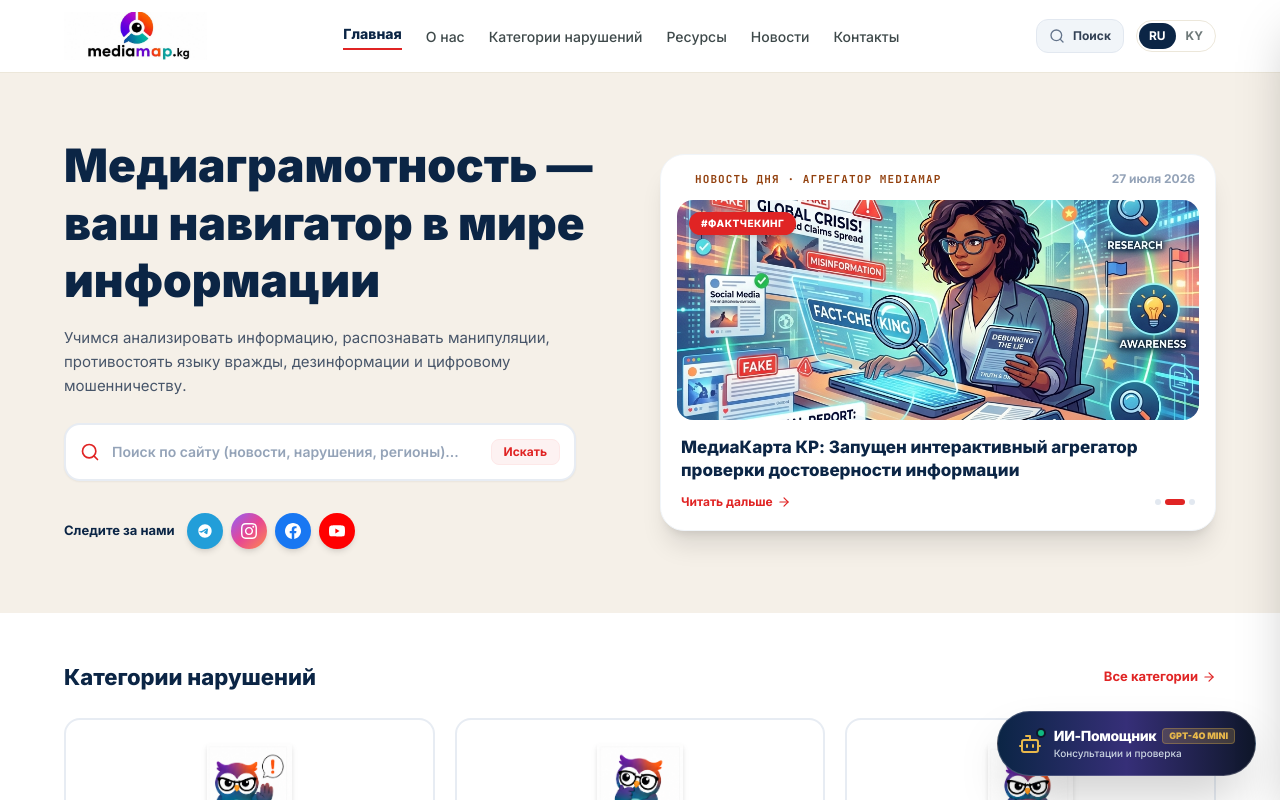
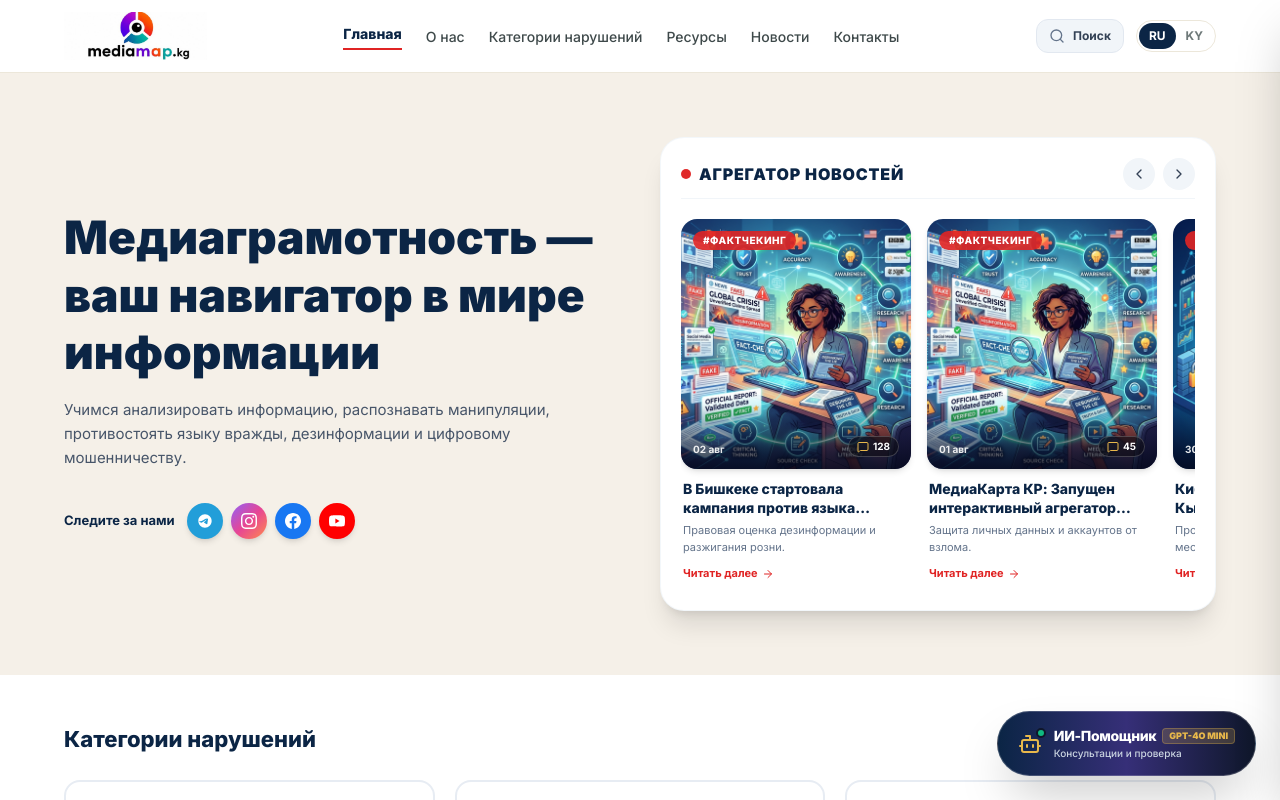
Before and after one commit to Dantiks/mm, a React (Create React App) app in the folder media-map-backend/frontend/: page / in a window 1280 px wide. Shown: the top 800 px of the page. Built offline with nearby package versions, Linux system fonts and the light colour scheme.

Commit message:
Remove search bar from hero and add horizontal scrollable news aggregator carousel NYT style

```diff
--- /dev/null
+++ b/media-map-backend/frontend/src/components/News/NewsAggregatorCarousel.tsx
@@ -0,0 +1,118 @@
+import React, { useRef } from 'react';
+import { ChevronLeft, ChevronRight, MessageSquare, ArrowRight } from 'lucide-react';
+
+export interface NewsItem {
+  id: string | number;
+  title: string;
+  link: string;
+  image: string;
+  tag: string;
+  date: string;
+  commentsCount?: number;
+  description?: string;
+}
+
+interface Props {
+  items: NewsItem[];
+  title?: string;
+}
+
+const NewsAggregatorCarousel: React.FC<Props> = ({ items, title = 'Агрегатор новостей' }) => {
+  const scrollRef = useRef<HTMLDivElement>(null);
+
+  const scroll = (direction: 'left' | 'right') => {
+    if (scrollRef.current) {
+      const scrollAmount = direction === 'left' ? -280 : 280;
+      scrollRef.current.scrollBy({ left: scrollAmount, behavior: 'smooth' });
+    }
+  };
+
+  return (
+    <div className="w-full flex flex-col gap-3 rounded-3xl bg-white p-5 shadow-xl border border-slate-100/80 relative">
+      {/* Header with Navigation Controls */}
+      <div className="flex items-center justify-between pb-2 border-b border-slate-100">
+        <div className="flex items-center gap-2">
+          <span className="h-2.5 w-2.5 rounded-full bg-red-600 animate-pulse" />
+          <h3 className="text-base font-black text-navy uppercase tracking-wider">{title}</h3>
+        </div>
+
+        <div className="flex items-center gap-2">
+          <button
+            onClick={() => scroll('left')}
+            className="flex h-8 w-8 items-center justify-center rounded-full bg-slate-100 text-slate-700 hover:bg-red-600 hover:text-white transition-all shadow-2xs active:scale-95"
+            aria-label="Назад"
+          >
+            <ChevronLeft className="h-4 w-4" />
+          </button>
+          <button
+            onClick={() => scroll('right')}
+            className="flex h-8 w-8 items-center justify-center rounded-full bg-slate-100 text-slate-700 hover:bg-red-600 hover:text-white transition-all shadow-2xs active:scale-95"
+            aria-label="Вперед"
+          >
+            <ChevronRight className="h-4 w-4" />
+          </button>
+        </div>
+      </div>
+
+      {/* Horizontal Scrollable Carousel Container */}
+      <div
+        ref={scrollRef}
+        className="flex gap-4 overflow-x-auto py-2 no-scrollbar scroll-smooth snap-x snap-mandatory"
+        style={{ scrollbarWidth: 'none', msOverflowStyle: 'none' }}
+      >
+        {items.map((news) => (
+          <a
+            key={news.id}
+            href={news.link}
+            target="_blank"
+            rel="noreferrer"
+            className="group flex flex-col w-[210px] sm:w-[230px] shrink-0 snap-start transition-transform duration-300 hover:-translate-y-1"
+          >
+            {/* Card Image Container */}
+            <div className="relative h-[250px] w-full overflow-hidden rounded-2xl bg-slate-100 shadow-md">
+              <img
+                src={news.image}
+                alt={news.title}
+                className="h-full w-full object-cover transition-transform duration-500 group-hover:scale-108"
+              />
+
+              {/* Top Tag Badge */}
+              <span className="absolute top-3 left-3 rounded-full bg-red-600/90 backdrop-blur-xs px-2.5 py-0.5 text-[10px] font-extrabold text-white uppercase tracking-wider shadow-sm">
+                #{news.tag}
+              </span>
+
+              {/* Bottom Overlay Gradient & Floating Comment Badge */}
+              <div className="absolute inset-x-0 bottom-0 bg-gradient-to-t from-slate-950/80 via-slate-950/40 to-transparent p-3 pt-8 flex items-end justify-between">
+                <span className="text-[10px] font-bold text-white/90">{news.date}</span>
+                {news.commentsCount !== undefined && (
+                  <span className="flex items-center gap-1 rounded-full bg-black/40 backdrop-blur-md px-2 py-0.5 text-[10px] font-bold text-white border border-white/20">
+                    <MessageSquare className="h-3 w-3 text-gold" />
+                    {news.commentsCount}
+                  </span>
+                )}
+              </div>
+            </div>
+
+            {/* Title & Description Below Image */}
+            <div className="mt-2.5 px-0.5">
+              <h4 className="text-[14px] font-extrabold leading-snug text-navy group-hover:text-red-600 transition-colors line-clamp-2">
+                {news.title}
+              </h4>
+              {news.description && (
+                <p className="mt-1 text-[11px] leading-relaxed text-slate-500 line-clamp-2">
+                  {news.description}
+                </p>
+              )}
+              <div className="mt-2 flex items-center gap-1 text-[11px] font-bold text-red-600 group-hover:translate-x-1 transition-transform">
+                <span>Читать далее</span>
+                <ArrowRight className="h-3 w-3" />
+              </div>
+            </div>
+          </a>
+        ))}
+      </div>
+    </div>
+  );
+};
+
+export default NewsAggregatorCarousel;
--- a/media-map-backend/frontend/src/pages/Home.tsx
+++ b/media-map-backend/frontend/src/pages/Home.tsx
@@ -1,4 +1,4 @@
-import React, { useState, useEffect } from 'react';
+import React, { useState } from 'react';
 import { Link } from 'react-router-dom';
 import {
   CheckSquare,
@@ -17,7 +17,8 @@ import { DEFAULT_OPENAI_KEY } from '../utils/constants';
 
 import { TelegramIcon, InstagramIcon, FacebookIcon, YoutubeIcon } from '../components/Common/SocialIcons';
 import SiteSearchModal from '../components/Search/SiteSearchModal';
-import { Search } from 'lucide-react';
+
+import NewsAggregatorCarousel, { NewsItem } from '../components/News/NewsAggregatorCarousel';
 
 // Совята для каждой категории: поза подобрана по смыслу
 const categoryOwls = [
@@ -55,7 +56,6 @@ const tagStyles: Record<string, string> = {
 const Home = () => {
   const { t } = useLanguage();
 
-  const [currentNewsIndex, setCurrentNewsIndex] = useState(0);
   const [activeCheckCategory, setActiveCheckCategory] = useState<{ title: string; slug: string; owl: string } | null>(null);
   const [checkInputText, setCheckInputText] = useState('');
   const [checkSubmitted, setCheckSubmitted] = useState(false);
@@ -147,36 +147,58 @@ const Home = () => {
     setAiLoading(false);
   };
 
-  const carouselNews = [
+  const aggregatorNewsItems: NewsItem[] = [
     {
+      id: 1,
       title: 'В Бишкеке стартовала кампания против языка вражды в соцсетях',
       link: 'https://factcheck.kg/',
       image: '/news1.png',
       tag: 'фактчекинг',
-      date: '02 августа 2026'
+      date: '02 авг',
+      commentsCount: 128,
+      description: 'Правовая оценка дезинформации и разжигания розни.'
     },
     {
+      id: 2,
       title: t.home.news[0]?.title || 'Цифровая безопасность журналистов: руководство по защите данных',
       link: 'https://factcheck.kg/',
       image: t.home.news[0]?.image || '/news2.png',
       tag: t.home.news[0]?.tag || 'безопасность',
-      date: t.home.news[0]?.date || '01 августа 2026'
+      date: '01 авг',
+      commentsCount: 45,
+      description: 'Защита личных данных и аккаунтов от взлома.'
     },
     {
+      id: 3,
       title: t.home.news[1]?.title || 'Инструкция по распознаванию фейков и манипуляций в мессенджерах',
       link: 'https://factcheck.kg/',
       image: t.home.news[1]?.image || '/news3.png',
       tag: t.home.news[1]?.tag || 'обучение',
-      date: t.home.news[1]?.date || '30 июля 2026'
+      date: '30 июл',
+      commentsCount: 89,
+      description: 'Проверка недостоверных рассылок в мессенджерах.'
+    },
+    {
+      id: 4,
+      title: 'Мониторинг соблюдения стандартов свободы слова в КР',
+      link: 'https://factcheck.kg/',
+      image: '/news1.png',
+      tag: 'исследование',
+      date: '28 июл',
+      commentsCount: 64,
+      description: 'Экспертная аналитика от юристов медиа-сферы.'
+    },
+    {
+      id: 5,
+      title: 'Защита прав СМИ и кибергигиена в социальных сетях',
+      link: 'https://factcheck.kg/',
+      image: '/news2.png',
+      tag: 'практика',
+      date: '25 июл',
+      commentsCount: 37,
+      description: 'Пошаговый алгоритм действий при кибербуллинге.'
     }
   ];
-
-  useEffect(() => {
-    const timer = setInterval(() => {
-      setCurrentNewsIndex((prev) => (prev + 1) % carouselNews.length);
-    }, 5000);
-    return () => clearInterval(timer);
-  }, [carouselNews.length]);
 
   const homeCategories = t.home.categories.map((c, i) => ({
     ...c,
@@ -186,8 +208,6 @@ const Home = () => {
 
   const resources = t.home.resources.map((r, i) => ({ ...r, icon: resourceIcons[i] }));
 
-  const currentNews = carouselNews[currentNewsIndex];
-
   return (
     <div className="bg-white font-inter">
 
@@ -196,7 +216,7 @@ const Home = () => {
         <div className="mx-auto max-w-[1792px] px-6 lg:px-16">
           <div className="grid grid-cols-1 gap-10 lg:grid-cols-2 lg:items-center">
 
-            {/* LEFT: Заголовок + Поиск + Следите за нами */}
+            {/* LEFT: Заголовок + Следите за нами */}
             <div className="flex flex-col justify-center">
               <h1 className="text-[32px] font-black leading-tight text-navy sm:text-[40px] lg:text-[46px]">
                 {t.home.heroTitle}
@@ -205,21 +225,6 @@ const Home = () => {
                 {t.home.heroSubtitle}
               </p>
 
-              {/* Поисковая строка на главной */}
-              <div className="mt-6">
-                <button
-                  onClick={() => setIsSiteSearchOpen(true)}
-                  className="flex w-full max-w-lg items-center gap-3 rounded-2xl border-2 border-slate-200/80 bg-white p-3.5 shadow-sm transition-all hover:border-red-500/50 hover:shadow-md text-left"
-                >
-                  <Search className="h-5 w-5 text-red-600 shrink-0" />
-                  <span className="text-sm font-semibold text-slate-400 flex-1">
-                    Поиск по сайту (новости, нарушения, регионы)...
-                  </span>
-                  <span className="rounded-lg bg-red-50 px-3 py-1 text-xs font-bold text-red-600 border border-red-100">
-                    Искать
-                  </span>
-                </button>
-              </div>
 
               {/* Соцсети с фирменными иконками */}
               <div className="mt-8 flex items-center gap-3">
@@ -242,54 +247,9 @@ const Home = () => {
               </div>
             </div>
 
-            {/* RIGHT: Новость с картинкой (Без Цитаты!) */}
-            <div className="flex flex-col rounded-3xl bg-white p-4 shadow-xl border border-slate-100 relative group overflow-hidden">
-              <div className="flex items-center justify-between mb-3 px-1">
-                <span className="font-mono text-[11px] font-extrabold uppercase tracking-widest text-amber-800 flex items-center gap-1.5">
-                  <span className="h-2 w-2 rounded-full bg-red-600 animate-ping" />
-                  {t.home.newsOfDayCaption}
-                </span>
-                <span className="text-xs text-slate-400 font-bold">{currentNews.date}</span>
-              </div>
-
-              <a
-                href={currentNews.link}
-                target="_blank"
-                rel="noreferrer"
-                className="flex flex-col gap-3 group/card"
-              >
-                <div className="relative h-[220px] w-full overflow-hidden rounded-2xl bg-slate-100">
-                  <img
-                    src={currentNews.image}
-                    alt={currentNews.title}
-                    className="h-full w-full object-cover transition-transform duration-700 group-hover/card:scale-105"
-                  />
-                  <span className="absolute top-3 left-3 rounded-full bg-red-600 px-3 py-1 text-[10px] font-extrabold text-white shadow-md uppercase tracking-wider">
-                    #{currentNews.tag}
-                  </span>
-                </div>
-
-                <div className="px-1 py-1">
-                  <h3 className="text-[17px] font-extrabold text-navy leading-snug group-hover/card:text-red-600 transition-colors line-clamp-2">
-                    {currentNews.title}
-                  </h3>
-                  <div className="mt-3 flex items-center justify-between text-xs font-bold text-red-600">
-                    <span className="flex items-center gap-1">
-                      Читать дальше <ArrowRight className="h-3.5 w-3.5" />
-                    </span>
-                    <div className="flex items-center gap-1">
-                      {carouselNews.map((_, i) => (
-                        <span
-                          key={i}
-                          className={`h-1.5 rounded-full transition-all ${
-                            i === currentNewsIndex ? 'w-5 bg-red-600' : 'w-1.5 bg-slate-200'
-                          }`}
-                        />
-                      ))}
-                    </div>
-                  </div>
-                </div>
-              </a>
+            {/* RIGHT: Горизонтальный Агрегатор Новостей (NYT Style) */}
+            <div className="w-full min-w-0">
+              <NewsAggregatorCarousel items={aggregatorNewsItems} title="Агрегатор новостей" />
             </div>
           </div>
         </div>
```
